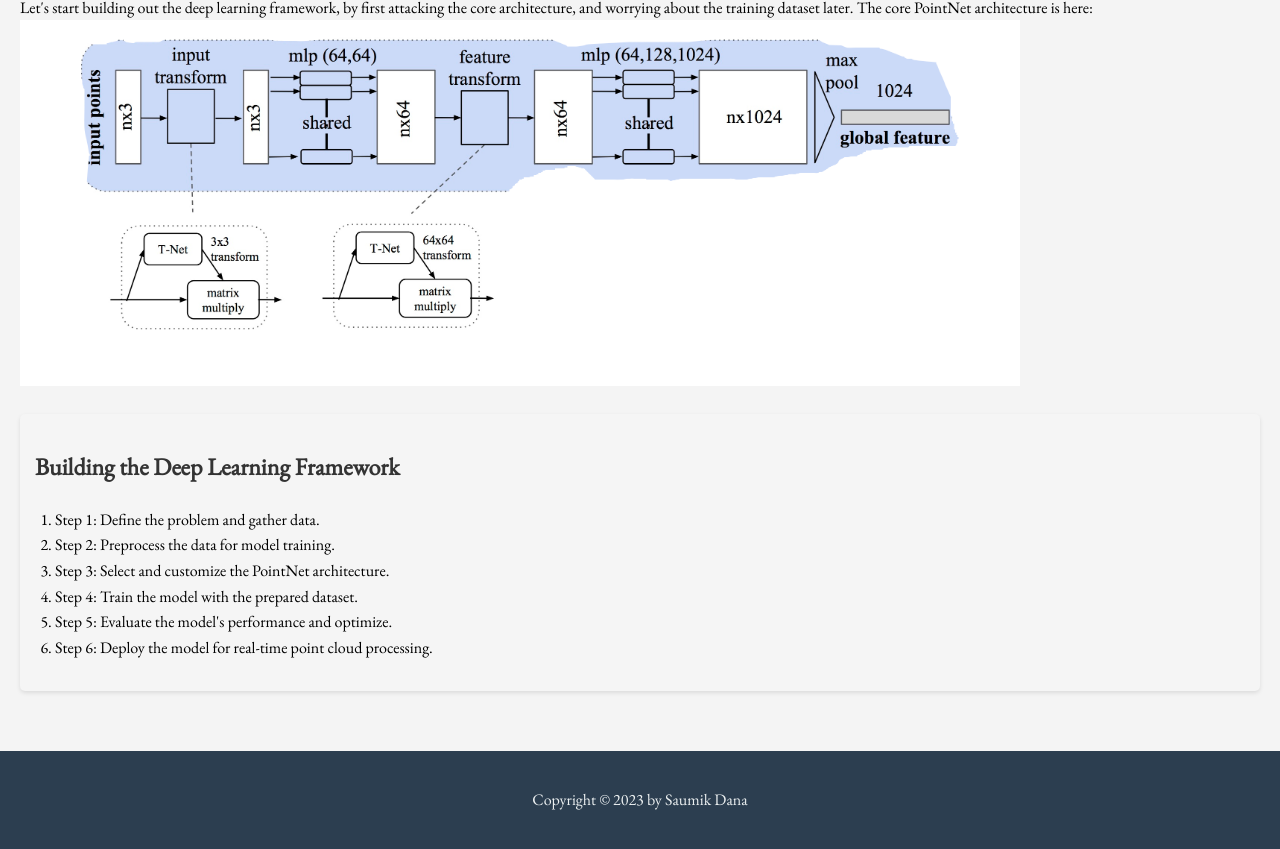
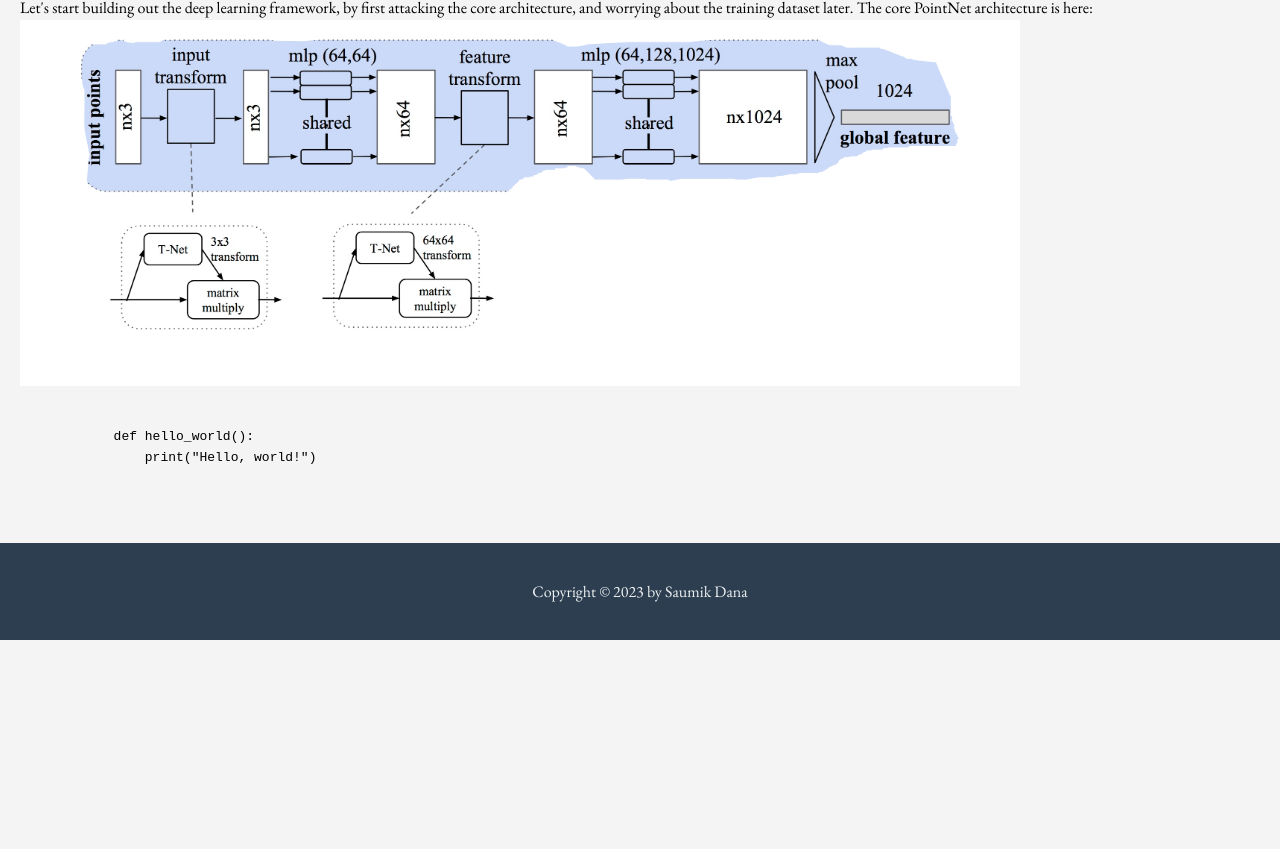
Before and after one commit to SaumikDana/saumikdana.github.io, a plain HTML site: page portfolio1.html in a window 1280 px wide. Shown: the part 872-1721 px from the top of the page. After the commit the page ends 1512 px from the top, so only its background shows below. Drawn offline with nearby package versions, Linux system fonts and the light colour scheme.

Commit message:
Python code fragments

```diff
--- a/portfolio1.html
+++ b/portfolio1.html
@@ -80,18 +80,11 @@
             <img src="base_arch.png" alt="PointNet_Basic" class="pointnet-image">
         </div>
 
-        <!-- New Section for Deep Learning Framework Steps -->
-        <section class="framework-steps">
-            <h2>Building the Deep Learning Framework</h2>
-            <ol>
-                <li>Step 1: Define the problem and gather data.</li>
-                <li>Step 2: Preprocess the data for model training.</li>
-                <li>Step 3: Select and customize the PointNet architecture.</li>
-                <li>Step 4: Train the model with the prepared dataset.</li>
-                <li>Step 5: Evaluate the model's performance and optimize.</li>
-                <li>Step 6: Deploy the model for real-time point cloud processing.</li>
-            </ol>
-        </section>
+        <pre><code>
+            def hello_world():
+                print("Hello, world!")
+        </code></pre>
+
     </main>
 
     <footer>
```
